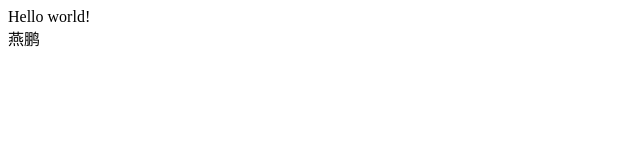
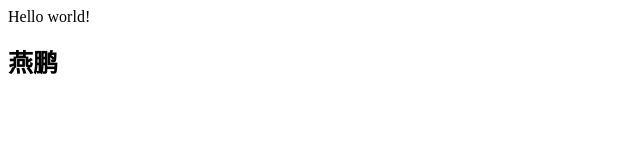
Before and after one commit to yanpeng1535/yanpeng1535.github.io, a plain HTML site: page index.html in a window 1280 px wide. Shown: the whole page, without its empty margins (0-640 px from the left). Drawn offline with Linux system fonts and the light colour scheme.

Commit message:
update index
update index

```diff
--- a/index.html
+++ b/index.html
@@ -3,10 +3,15 @@
 <head>
 	<meta charset="UTF-8">
 	<title>我的博客</title>
+	<style>
+		h1{
+			font-size:25px;
+		}
+	</style>
 </head>
 <body>
 	Hello world!
 	<br>
-	燕鹏
+	<h1>燕鹏</h1>
 </body>
 </html>
```
